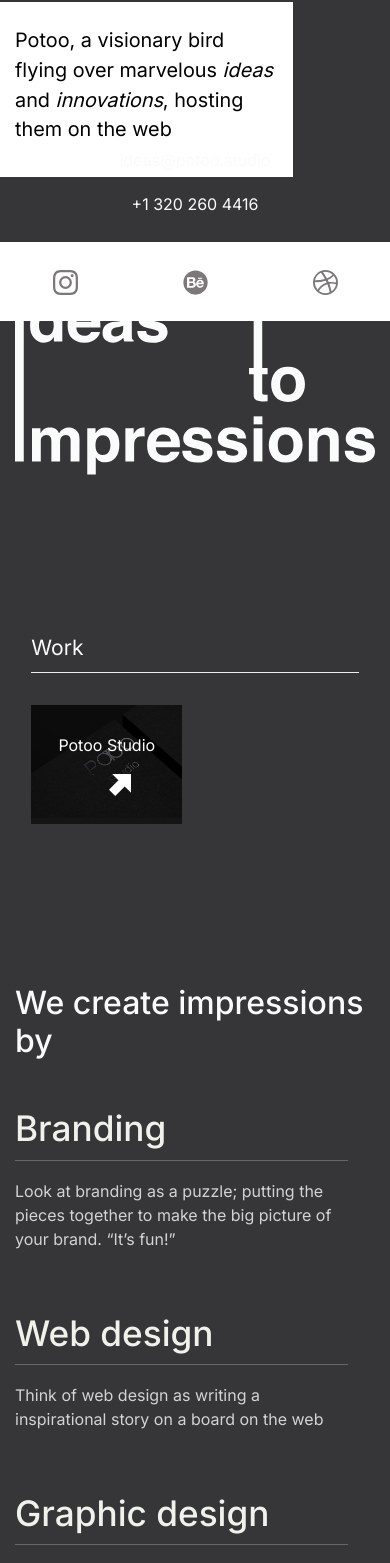
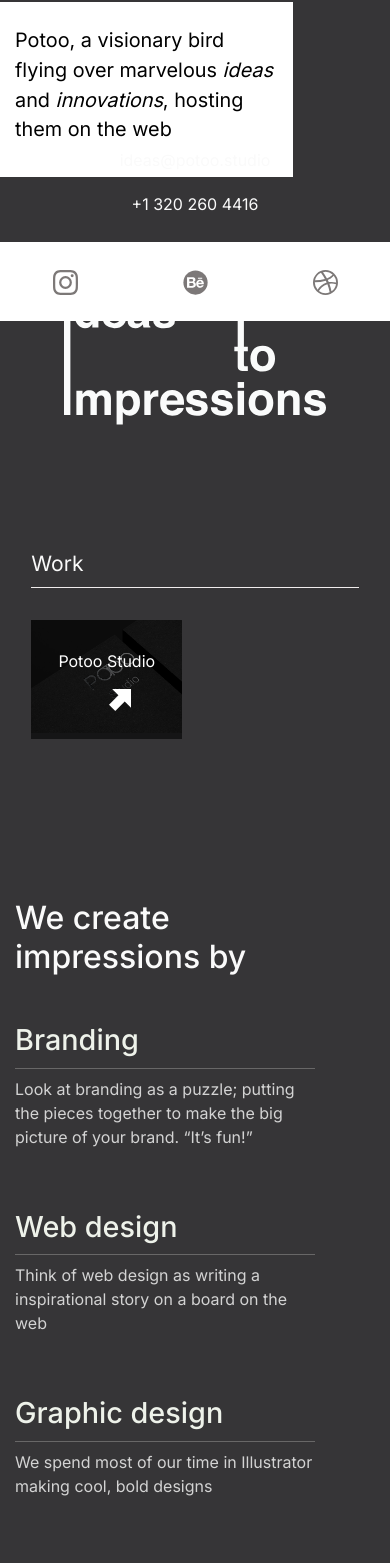
Before and after one commit to Potoostudio/potoo, a Next.js app: page / in a window 390 px wide. Shown: the part 405-1968 px from the top of the page. Built offline with nearby package versions, Linux system fonts and the light colour scheme.

Commit message:
mobile edit

```diff
--- a/pages/index.js
+++ b/pages/index.js
@@ -63,7 +63,7 @@ export default function Home() {
           </div>
         </div>
         <div className="row ideas-row justify-content-center">
-          <div className="col-md-11 col-12">
+          <div className="col-md-10 col-9">
             {/* <h1 className="ideas-impressions-h1">
               We convert ideas to impressions
             </h1> */}
@@ -117,7 +117,7 @@ export default function Home() {
         </div>
      <div className="container-fluid service-container mw-1450 pt-md-5 mt-md-5">
        <div className="row justify-content-start pt-md-5">
-         <div className="col-md-11 col-11 mb-md-4 mt-md-5 pl-md-5">
+         <div className="col-md-10 col-10 mb-md-4 mt-md-5 pl-md-5">
            <h2 className="create-impression-h2">
              We create impressions by
            </h2>
@@ -205,12 +205,12 @@ export default function Home() {
      </div>
      <div className="container-fluid service-container-mobile">
        <div className="row justify-content-start">
-       <div className="col-md-10 col-12 mb-4 mt-5 pt-5">
+       <div className="col-md-10 col-10 mb-4 mt-5 pt-5">
            <h2 className="create-impression-h2">
              We create impressions by
            </h2>
          </div>
-         <div className="col-11 service-1-col">
+         <div className="col-10 service-1-col">
            <h1 className="service-h1">
               Branding
            </h1>
@@ -222,7 +222,7 @@ export default function Home() {
               brand. “It’s fun!”
            </p>
          </div>
-         <div className="col-11 service-2-col">
+         <div className="col-10 service-2-col">
            <h1 className="service-h1">
               Web design
            </h1>
@@ -233,7 +233,7 @@ export default function Home() {
               web
            </p>
          </div>
-         <div className="col-11 service-3-col">
+         <div className="col-10 service-3-col">
            <h1 className="service-h1">
               Graphic design
            </h1>
@@ -243,7 +243,7 @@ export default function Home() {
               making cool, bold designs
            </p>
          </div>
-         <div className="col-11 service-4-col">
+         <div className="col-10 service-4-col">
            <h1 className="service-h1">
               Web development
            </h1>
@@ -257,7 +257,7 @@ export default function Home() {
      </div>
      <div className="container-fluid code-container mw-1450">
          <div className="row justify-content-start justify-content-md-center">
-          <div className="col-md-10 col-11 pt-md-5 mt-md-5 potoo-vision-col ml-md-5">
+          <div className="col-md-10 col-10 pt-md-5 mt-md-5 potoo-vision-col ml-md-5">
             <p className="potoo-vision-text">
               Articulated Impressions
             </p>
--- a/styles/globals.scss
+++ b/styles/globals.scss
@@ -336,7 +336,7 @@ a {
       }
       .service-container-mobile {
         padding: 0;
-        .col-11 {
+        .col-10 {
           padding: 15px 10px 0px 15px;
           margin-bottom: 30px;
 
@@ -344,14 +344,14 @@ a {
             -webkit-background-clip: text;
              -webkit-text-fill-color: transparent;
              background-color: #eef2ea;
-             font-size: 2.2rem;
+             font-size: 1.8rem!important;
              border-bottom: 1px solid rgb(104, 103, 103);
              padding-bottom: 10px;
           }
 
           .service-p {
             color: rgb(211, 211, 211);
-            padding-top: 10px;
+            padding-top: 0px;
           }
 
         }
@@ -359,7 +359,7 @@ a {
     }
     .row-project-images {
       margin-bottom: 1rem;
-      margin-top: 9rem;
+      margin-top: 7rem;
 
       .work-p {
         text-align: left;
```
